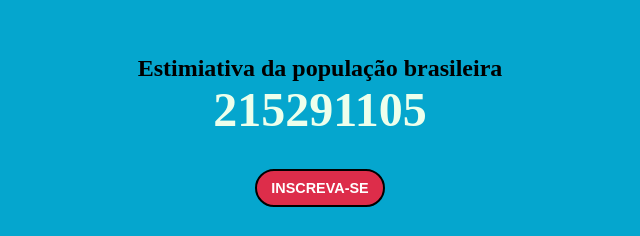
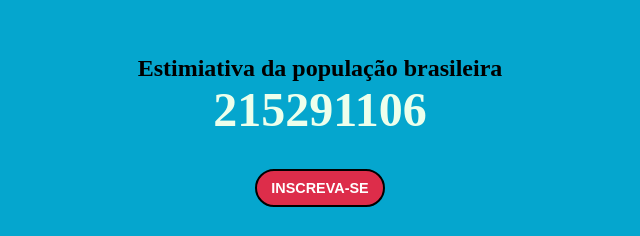
Before and after one commit to GCison/proj-br, a plain HTML site: page index.html in a window 1280 px wide. Shown: the part 236-472 px from the top of the page, 320-960 px from the left. Drawn offline with Linux system fonts and the light colour scheme.

Commit message:
atualiza projecao

```diff
--- a/index.html
+++ b/index.html
@@ -9,7 +9,7 @@
     <body>
         <div class="page-content">
             <h2>Estimiativa da população brasileira</h2>
-            <h1 id="value">215291105</h1>
+            <h1 id="value">215291106</h1>
 
             <div class="page-button">
                 <button type="button" class="btn btn-pink">Inscreva-se</button>
```
